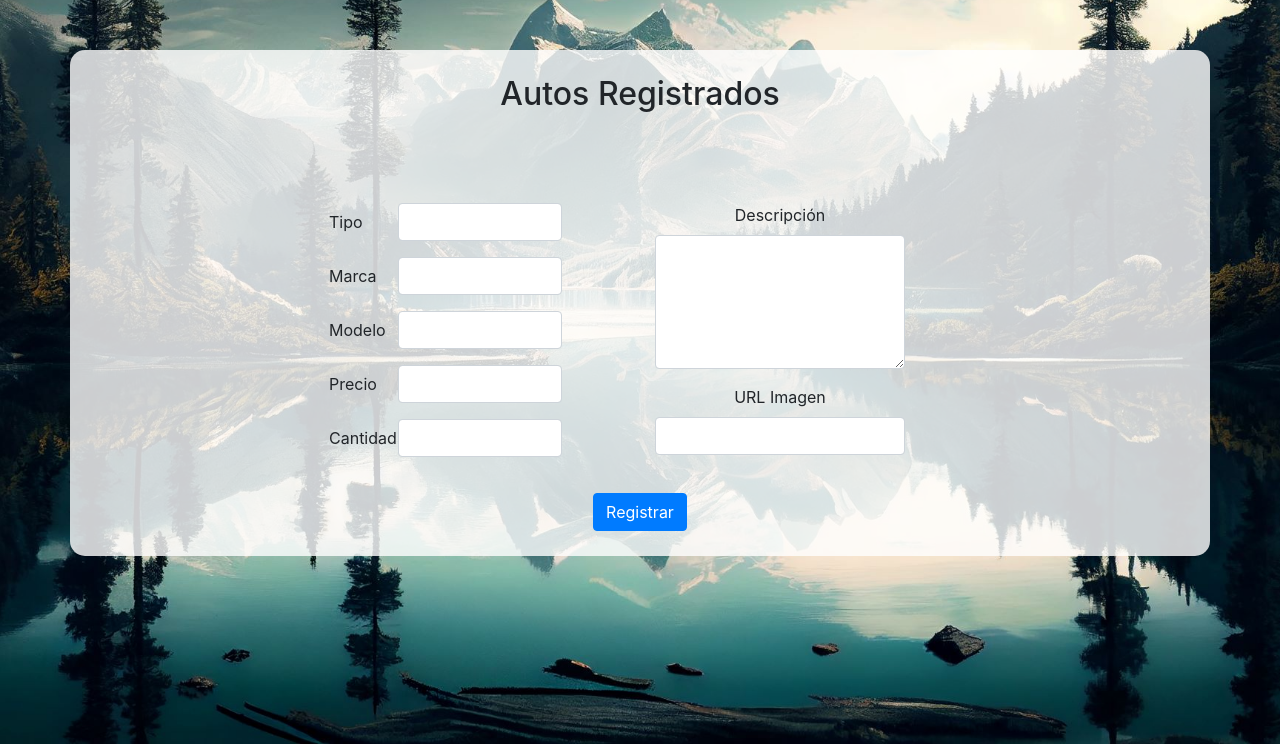
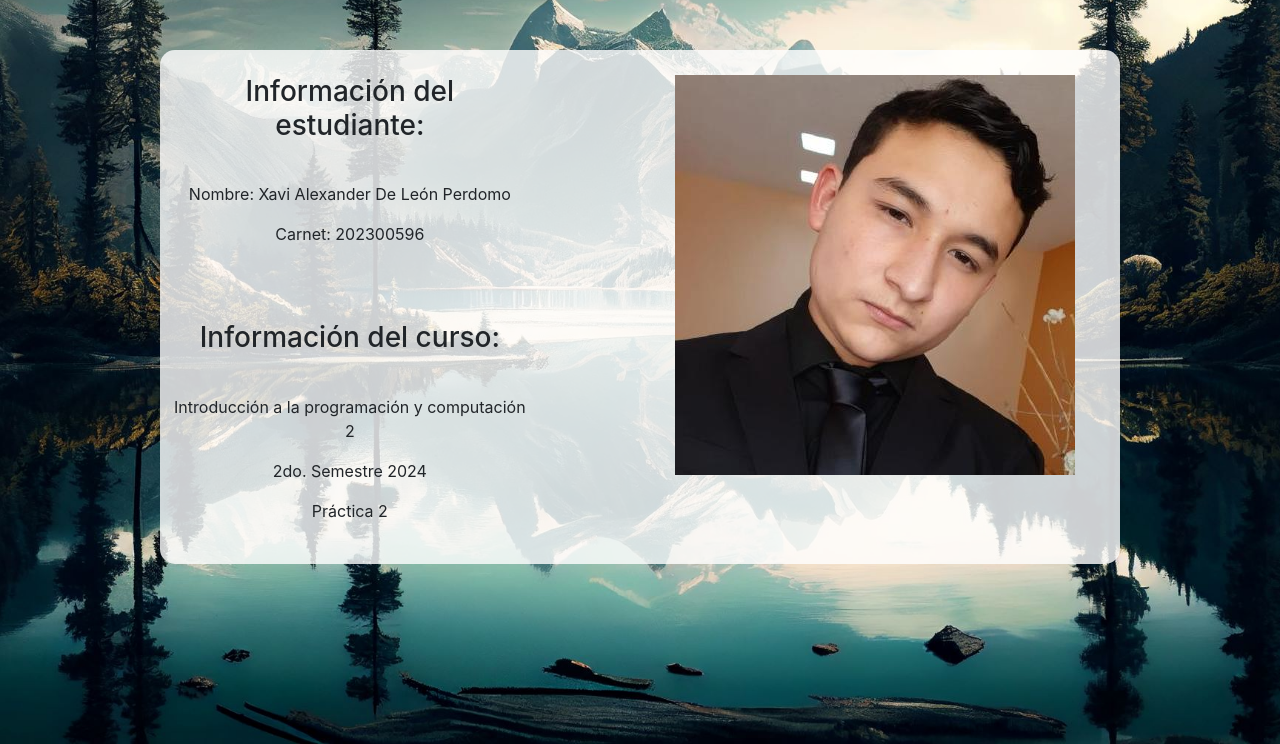
Before and after one commit to XaviDeLeon044270/IPC2_Practica2_202300596, a Flask app: page /info in a window 1280 px wide. Shown: the part 56-800 px from the top of the page. Run offline with Flask 3, Linux system fonts and the light colour scheme; some libraries are stand-ins or nearby versions.

Commit message:
cuarto commit

```diff
--- a/main.py
+++ b/main.py
@@ -70,4 +70,4 @@ def registro():
     return render_template('registro.html', autos=autos)
 
 if __name__ == '__main__':
-    app.run(debug=True)
+    app.run(host='localhost', port=5000, debug=True)
--- a/templates/info.html
+++ b/templates/info.html
@@ -24,9 +24,16 @@
             padding: 25px;
             border-radius: 15px;
             margin-top: 50px;
+            width: 75%; /* Reducir el ancho al 80% del ancho del contenedor padre */
+            margin-left: auto; /* Centrar el contenedor */
+            margin-right: auto; /* Centrar el contenedor */
         }
-        h2 {
-            margin-bottom: 90px;
+        h3 {
+            margin-bottom: 40px; /* Espacio después del h3 */
+            margin-top: 75px; /* Espacio antes de cada h3 */
+        }
+        h3:first-of-type {
+            margin-top: 0; /* Elimina el espacio antes del primer h3 */
         }
         .navbar {
             background-color: rgba(255, 255, 255, 0.8) !important;
@@ -55,73 +62,21 @@
     </nav>
     <div class="container">
         <div class="row justify-content-center">
-            <div class="col-md-6">
-                <h2>Autos Registrados</h2>
-                <!-- Bloque para mostrar el mensaje de error -->
-                {% if error %}
-                <div class="alert alert-danger" role="alert">
-                    {{ error }}
-                </div>
-                {% endif %}
-                <!-- Bloque para mostrar el mensaje de éxito -->
-                {% if success %}
-                <div class="alert alert-success" role="alert">
-                    {{ success }}
-                </div>
-                {% endif %}
-                <!-- Fin de los bloques para mostrar los mensajes -->
-                <form method="POST">
-                    <div class="row">
             <!-- Columna izquierda -->
             <div class="col-md-5 ml-n3">
-                            <div class="form-group row">
-                                <label for="tipo" class="col-sm-2 col-form-label" style="position: relative; left: -30px;">Tipo</label>
-                                <div class="col-sm-10">
-                                    <input type="text" class="form-control" id="tipo" name="tipo">
-                                </div>
-                            </div>
-                            <div class="form-group row">
-                                <label for="marca" class="col-sm-2 col-form-label" style="position: relative; left: -30px;">Marca</label>
-                                <div class="col-sm-10">
-                                    <input type="text" class="form-control" id="marca" name="marca">
-                                </div>
-                            </div>
-                            <div class="form-group row">
-                                <label for="modelo" class="col-sm-2 col-form-label" style="position: relative; left: -30px;">Modelo</label>
-                                <div class="col-sm-10">
-                                    <input type="text" class="form-control" id="modelo" name="modelo">
-                                </div>
-                            </div>
-                            <div class="form-group row">
-                                <label for="precio" class="col-sm-2 col-form-label" style="position: relative; left: -30px;">Precio</label>
-                                <div class="col-sm-10">
-                                    <input type="text" class="form-control" id="precio" name="precio">
-                                </div>
-                            </div>
-                            <div class="form-group row">
-                                <label for="cantidad" class="col-sm-2 col-form-label" style="position: relative; left: -30px;">Cantidad</label>
-                                <div class="col-sm-10">
-                                    <input type="text" class="form-control" id="cantidad" name="cantidad">
-                                </div>
-                            </div>
+                <h3>Información del estudiante:</h3>
+                <p>Nombre: Xavi Alexander De León Perdomo</p>
+                <p>Carnet: 202300596</p>
+                <h3>Información del curso:</h3>
+                <p>Introducción a la programación y computación 2</p>
+                <p>2do. Semestre 2024</p>
+                <p>Práctica 2</p>
             </div>
             <!-- Columna vacía -->
             <div class="col-md-1"></div>
             <!-- Columna derecha -->
             <div class="col-md-6 ml-3">
-                            <div class="form-group">
-                                <label for="descripcion">Descripción</label>
-                                <textarea class="form-control" id="descripcion" name="descripcion" rows="5"></textarea>
-                            </div>
-                            <div class="form-group">
-                                <label for="urlImagen">URL Imagen</label>
-                                <input type="text" class="form-control" id="urlImagen" name="urlImagen">
-                            </div>
-                        </div>
-                    </div>
-                    <!-- Botón de registro -->
-                    <button type="submit" class="btn btn-primary" style="margin-top: 20px;">Registrar</button>
-                </form>
+                <img src="{{ url_for('static', filename='images/estudiante.jpg') }}" alt="Estudiante">
             </div>
         </div>
     </div>
```
Also changed, not shown: static/images/estudiante.jpg (added). Lines whose indentation alone changed are shown as unchanged.
